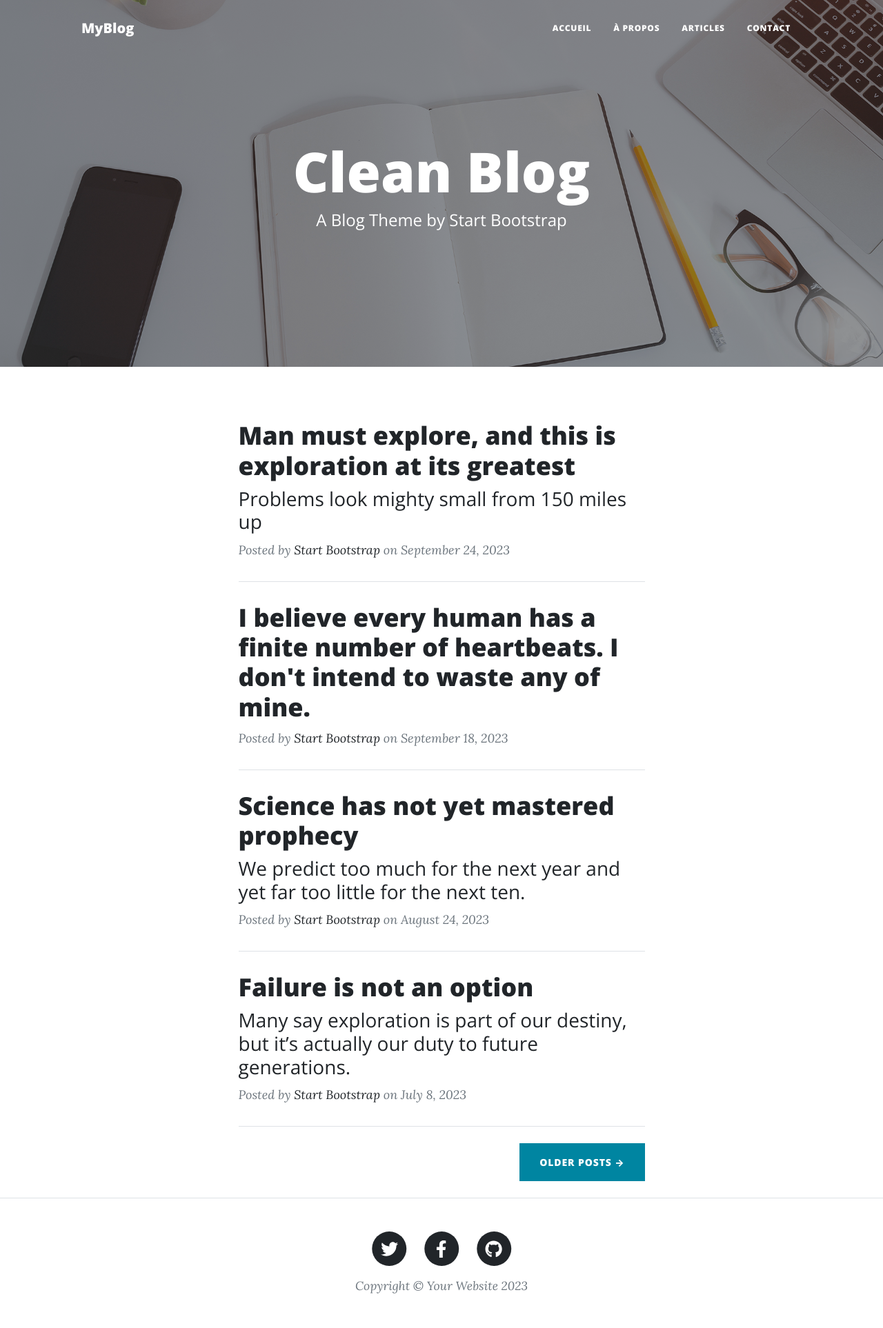
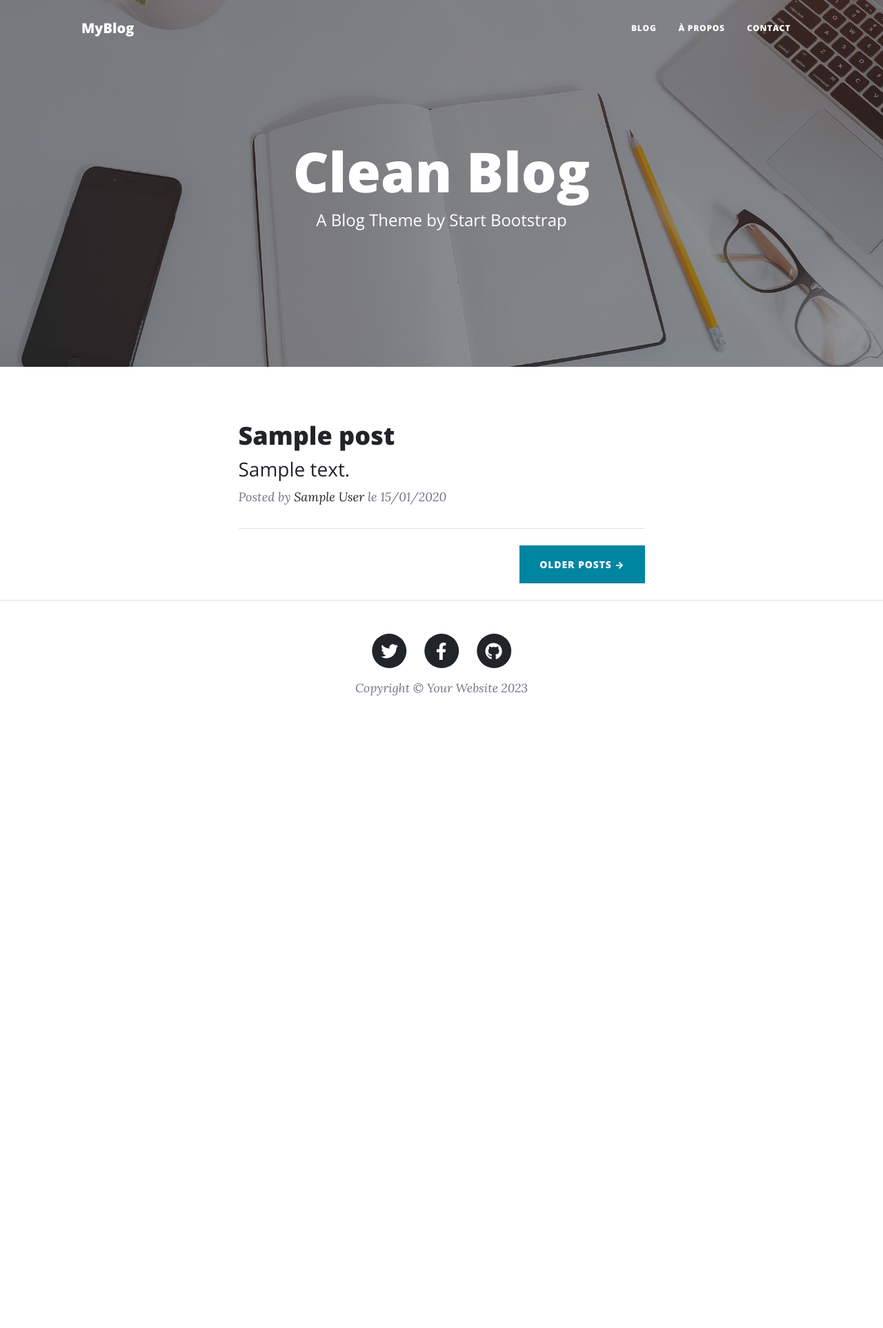
Before and after one commit to walidbouguerra/blog, a PHP site: page / in a window 1280 px wide. Shown: the whole page at 69% size. After the commit the page ends 1009 px from the top, so only its background shows below. Run offline with PHP 8.4, Linux system fonts and the light colour scheme; tables that the repository leaves empty or names only in its code hold one stand-in row (values such as "Sample post"); some libraries are stand-ins or nearby versions.

Commit message:
Changement des liens, suppression du controller accueil

```diff
--- a/public/index.php
+++ b/public/index.php
@@ -3,7 +3,6 @@
 require_once '../vendor/autoload.php';
 
 // Classes
-use Blog\Controllers\HomeController;
 use Blog\Controllers\BlogController;
 use Blog\Controllers\AboutController;
 use Blog\Controllers\ContactController;
@@ -54,7 +53,7 @@ switch ($controller) {
         break;
 
     default:
-        $homeController = new HomeController();
-        $homeController->index();
+        $blogController = new BlogController();
+        $blogController->index();
         break;
 }
--- a/src/controllers/BlogController.php
+++ b/src/controllers/BlogController.php
@@ -14,13 +14,13 @@ class BlogController extends Controller
     // Affiche la page blog
     public function index():void
     {
-        $data = $this->model->getAll();
-        $this->render('pages/blog', $data);
+        $posts = $this->model->getAll();
+        $this->render('pages/blog', ['posts' => $posts]);
     }
 
     public function show(int $id):void
     {
-
+        $this->render('pages/post', []);
     }
 
     public function delete(int $id):void
--- a/src/controllers/HomeController.php
+++ /dev/null
@@ -1,11 +0,0 @@
-<?php
-namespace Blog\Controllers;
-
-class HomeController extends Controller
-{
-    // Affiche la page home
-    public function index():void
-    {
-        $this->render('pages/home');
-    }
-}
--- a/src/models/BlogModel.php
+++ b/src/models/BlogModel.php
@@ -3,4 +3,11 @@ namespace Blog\Models;
 
 class BlogModel extends Model
 {
+    protected $table = 'post';
+
+    public function getAll():array
+    {
+        $query = $this->query("SELECT id, author, DATE_FORMAT(`date`, '%d/%m/%Y') as date, title, content FROM $this->table");
+        return $query->fetchAll();
+    }
 }
--- /dev/null
+++ b/src/models/Database.php
@@ -0,0 +1,35 @@
+<?php
+namespace Blog\Models;
+use PDO;
+
+class Database
+{
+    private $dsn = "mysql:dbname=blog;host=localhost;charset=utf8";
+    private $login = 'root';
+    private $password = '';
+
+    private $pdo;
+
+    public function __construct()
+    {
+          if ($this->pdo == null) {
+            $this->pdo = new PDO($this->dsn, $this->login, $this->password);
+            $this->pdo->setAttribute(PDO::ATTR_ERRMODE, PDO::ERRMODE_EXCEPTION);
+            $this->pdo->setAttribute(PDO::ATTR_DEFAULT_FETCH_MODE, PDO::FETCH_ASSOC);
+            $this->pdo->setAttribute(PDO::MYSQL_ATTR_INIT_COMMAND, 'SET NAMES utf8');
+        }
+    }
+
+    public function query(string $query, array $params = [])
+    {
+        if ($params) {
+            $req = $this->pdo->prepare($query);
+            $req->execute($params);
+        } else {
+
+            $req = $this->pdo->query($query);
+        }
+
+        return $req;
+    }
+}
--- a/src/models/Model.php
+++ b/src/models/Model.php
@@ -1,11 +1,14 @@
 <?php
 namespace Blog\Models;
 
-abstract class Model
+abstract class Model extends Database
 {
+    protected $table;
+
     public function getAll():array
     {
-        return [];
+        $query = $this->query("SELECT * FROM $this->table");
+        return $query->fetchAll();
     }
 
     public function getOne(int $id):array
--- a/src/views/layout.view.php
+++ b/src/views/layout.view.php
@@ -6,7 +6,7 @@
         <meta name="description" content="" />
         <meta name="author" content="" />
         <title>Clean Blog - Start Bootstrap Theme</title>
-        <link rel="icon" type="image/x-icon" href="assets/favicon.ico" />
+        <link rel="icon" type="image/x-icon" href="img/favicon.ico" />
         <!-- Font Awesome icons (free version)-->
         <script src="https://use.fontawesome.com/releases/v6.3.0/js/all.js" crossorigin="anonymous"></script>
         <!-- Google fonts-->
@@ -19,16 +19,15 @@
         <!-- Navigation-->
         <nav class="navbar navbar-expand-lg navbar-light" id="mainNav">
             <div class="container px-4 px-lg-5">
-                <a class="navbar-brand" href="home">MyBlog</a>
+                <a class="navbar-brand" href="index.php">MyBlog</a>
                 <button class="navbar-toggler" type="button" data-bs-toggle="collapse" data-bs-target="#navbarResponsive" aria-controls="navbarResponsive" aria-expanded="false" aria-label="Toggle navigation">
                     Menu
                     <i class="fas fa-bars"></i>
                 </button>
                 <div class="collapse navbar-collapse" id="navbarResponsive">
                     <ul class="navbar-nav ms-auto py-4 py-lg-0">
-                        <li class="nav-item"><a class="nav-link px-lg-3 py-3 py-lg-4" href="home">Accueil</a></li>
+                        <li class="nav-item"><a class="nav-link px-lg-3 py-3 py-lg-4" href="blog">Blog</a></li>
                         <li class="nav-item"><a class="nav-link px-lg-3 py-3 py-lg-4" href="about">À propos</a></li>
-                        <li class="nav-item"><a class="nav-link px-lg-3 py-3 py-lg-4" href="blog">Articles</a></li>
                         <li class="nav-item"><a class="nav-link px-lg-3 py-3 py-lg-4" href="contact">Contact</a></li>
                     </ul>
                 </div>
--- a/src/views/pages/blog.view.php
+++ b/src/views/pages/blog.view.php
@@ -1,49 +1,38 @@
 <!-- Page Header-->
-<header class="masthead" style="background-image: url('img/post-bg.jpg')">
+<header class="masthead" style="background-image: url('img/home-bg.jpg')">
     <div class="container position-relative px-4 px-lg-5">
         <div class="row gx-4 gx-lg-5 justify-content-center">
             <div class="col-md-10 col-lg-8 col-xl-7">
-                <div class="post-heading">
-                    <h1>Man must explore, and this is exploration at its greatest</h1>
-                    <h2 class="subheading">Problems look mighty small from 150 miles up</h2>
-                    <span class="meta">
-                        Posted by
-                        <a href="#!">Start Bootstrap</a>
-                        on August 24, 2023
-                    </span>
+                <div class="site-heading">
+                    <h1>Clean Blog</h1>
+                    <span class="subheading">A Blog Theme by Start Bootstrap</span>
                 </div>
             </div>
         </div>
     </div>
 </header>
-<!-- Post Content-->
-<article class="mb-4">
-    <div class="container px-4 px-lg-5">
-        <div class="row gx-4 gx-lg-5 justify-content-center">
-            <div class="col-md-10 col-lg-8 col-xl-7">
-                <p>Never in all their history have men been able truly to conceive of the world as one: a single sphere, a globe, having the qualities of a globe, a round earth in which all the directions eventually meet, in which there is no center because every point, or none, is center — an equal earth which all men occupy as equals. The airman's earth, if free men make it, will be truly round: a globe in practice, not in theory.</p>
-                <p>Science cuts two ways, of course; its products can be used for both good and evil. But there's no turning back from science. The early warnings about technological dangers also come from science.</p>
-                <p>What was most significant about the lunar voyage was not that man set foot on the Moon but that they set eye on the earth.</p>
-                <p>A Chinese tale tells of some men sent to harm a young girl who, upon seeing her beauty, become her protectors rather than her violators. That's how I felt seeing the Earth for the first time. I could not help but love and cherish her.</p>
-                <p>For those who have seen the Earth from space, and for the hundreds and perhaps thousands more who will, the experience most certainly changes your perspective. The things that we share in our world are far more valuable than those which divide us.</p>
-                <h2 class="section-heading">The Final Frontier</h2>
-                <p>There can be no thought of finishing for ‘aiming for the stars.’ Both figuratively and literally, it is a task to occupy the generations. And no matter how much progress one makes, there is always the thrill of just beginning.</p>
-                <p>There can be no thought of finishing for ‘aiming for the stars.’ Both figuratively and literally, it is a task to occupy the generations. And no matter how much progress one makes, there is always the thrill of just beginning.</p>
-                <blockquote class="blockquote">The dreams of yesterday are the hopes of today and the reality of tomorrow. Science has not yet mastered prophecy. We predict too much for the next year and yet far too little for the next ten.</blockquote>
-                <p>Spaceflights cannot be stopped. This is not the work of any one man or even a group of men. It is a historical process which mankind is carrying out in accordance with the natural laws of human development.</p>
-                <h2 class="section-heading">Reaching for the Stars</h2>
-                <p>As we got further and further away, it [the Earth] diminished in size. Finally it shrank to the size of a marble, the most beautiful you can imagine. That beautiful, warm, living object looked so fragile, so delicate, that if you touched it with a finger it would crumble and fall apart. Seeing this has to change a man.</p>
-                <a href="#!"><img class="img-fluid" src="assets/img/post-sample-image.jpg" alt="..." /></a>
-                <span class="caption text-muted">To go places and do things that have never been done before – that’s what living is all about.</span>
-                <p>Space, the final frontier. These are the voyages of the Starship Enterprise. Its five-year mission: to explore strange new worlds, to seek out new life and new civilizations, to boldly go where no man has gone before.</p>
-                <p>As I stand out here in the wonders of the unknown at Hadley, I sort of realize there’s a fundamental truth to our nature, Man must explore, and this is exploration at its greatest.</p>
-                <p>
-                    Placeholder text by
-                    <a href="http://spaceipsum.com/">Space Ipsum</a>
-                    &middot; Images by
-                    <a href="https://www.flickr.com/photos/nasacommons/">NASA on The Commons</a>
+<!-- Main Content-->
+<div class="container px-4 px-lg-5">
+    <div class="row gx-4 gx-lg-5 justify-content-center">
+        <div class="col-md-10 col-lg-8 col-xl-7">
+            <?php foreach ($posts as $post) : ?>
+            <!-- Post preview-->
+            <div class="post-preview">
+                <a href="blog/show/<?= $post['id'] ?>">
+                    <h2 class="post-title"><?= $post['title'] ?></h2>
+                    <h3 class="post-subtitle"><?= $post['content'] ?></h3>
+                </a>
+                <p class="post-meta">
+                    Posted by
+                    <a href="#!"><?= $post['author'] ?></a>
+                    le <?= $post['date'] ?>
                 </p>
             </div>
+            <!-- Divider-->
+            <hr class="my-4" />
+            <?php endforeach; ?>
+            <!-- Pager-->
+            <div class="d-flex justify-content-end mb-4"><a class="btn btn-primary text-uppercase" href="#!">Older Posts →</a></div>
         </div>
     </div>
-</article>
+</div>
--- a/src/views/pages/home.view.php
+++ /dev/null
@@ -1,75 +0,0 @@
-<!-- Page Header-->
-<header class="masthead" style="background-image: url('img/home-bg.jpg')">
-    <div class="container position-relative px-4 px-lg-5">
-        <div class="row gx-4 gx-lg-5 justify-content-center">
-            <div class="col-md-10 col-lg-8 col-xl-7">
-                <div class="site-heading">
-                    <h1>Clean Blog</h1>
-                    <span class="subheading">A Blog Theme by Start Bootstrap</span>
-                </div>
-            </div>
-        </div>
-    </div>
-</header>
-<!-- Main Content-->
-<div class="container px-4 px-lg-5">
-    <div class="row gx-4 gx-lg-5 justify-content-center">
-        <div class="col-md-10 col-lg-8 col-xl-7">
-            <!-- Post preview-->
-            <div class="post-preview">
-                <a href="post.html">
-                    <h2 class="post-title">Man must explore, and this is exploration at its greatest</h2>
-                    <h3 class="post-subtitle">Problems look mighty small from 150 miles up</h3>
-                </a>
-                <p class="post-meta">
-                    Posted by
-                    <a href="#!">Start Bootstrap</a>
-                    on September 24, 2023
-                </p>
-            </div>
-            <!-- Divider-->
-            <hr class="my-4" />
-            <!-- Post preview-->
-            <div class="post-preview">
-                <a href="post.html"><h2 class="post-title">I believe every human has a finite number of heartbeats. I don't intend to waste any of mine.</h2></a>
-                <p class="post-meta">
-                    Posted by
-                    <a href="#!">Start Bootstrap</a>
-                    on September 18, 2023
-                </p>
-            </div>
-            <!-- Divider-->
-            <hr class="my-4" />
-            <!-- Post preview-->
-            <div class="post-preview">
-                <a href="post.html">
-                    <h2 class="post-title">Science has not yet mastered prophecy</h2>
-                    <h3 class="post-subtitle">We predict too much for the next year and yet far too little for the next ten.</h3>
-                </a>
-                <p class="post-meta">
-                    Posted by
-                    <a href="#!">Start Bootstrap</a>
-                    on August 24, 2023
-                </p>
-            </div>
-            <!-- Divider-->
-            <hr class="my-4" />
-            <!-- Post preview-->
-            <div class="post-preview">
-                <a href="post.html">
-                    <h2 class="post-title">Failure is not an option</h2>
-                    <h3 class="post-subtitle">Many say exploration is part of our destiny, but it’s actually our duty to future generations.</h3>
-                </a>
-                <p class="post-meta">
-                    Posted by
-                    <a href="#!">Start Bootstrap</a>
-                    on July 8, 2023
-                </p>
-            </div>
-            <!-- Divider-->
-            <hr class="my-4" />
-            <!-- Pager-->
-            <div class="d-flex justify-content-end mb-4"><a class="btn btn-primary text-uppercase" href="#!">Older Posts →</a></div>
-        </div>
-    </div>
-</div>
```
Also changed, not shown: src/views/pages/post.view.php (added, +49 -0 lines).
